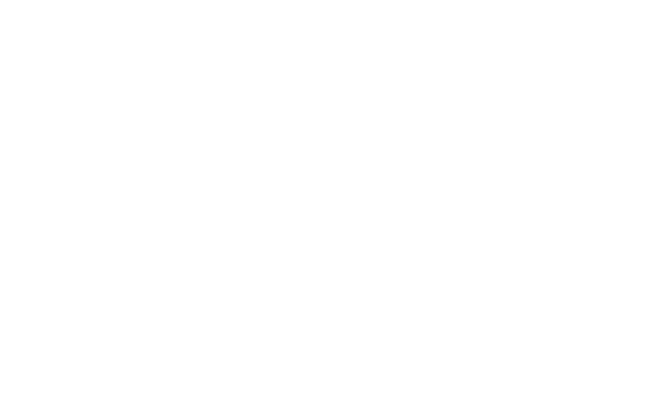
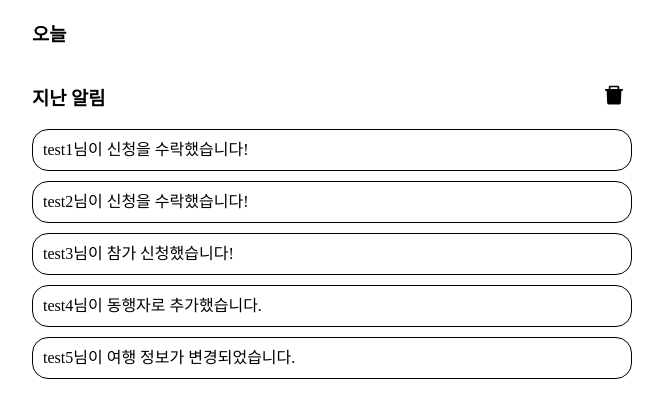
Before and after one commit to the-graces/matrip-web, a React (Create React App) app in the folder matrip/: page /notice in a window 1280 px wide. Before the commit this address had no page. Shown: the top 418 px of the page, without its empty margins (308-971 px from the left). Built offline with nearby package versions, Linux system fonts and the light colour scheme.

Commit message:
Merge feat: 알림 페이지 마크업
* feat: 알림 페이지 마크업
* refactor: 날짜 별 필터링 코드 개선
오늘 알림, 과거 알림 따로 filter() 썼었는데 reduce()로 수정
스타일드 컴포넌트 분리

```diff
--- a/matrip/src/App.tsx
+++ b/matrip/src/App.tsx
@@ -8,6 +8,7 @@
 
 import GlobalFonts from "./styles/fonts";
 import TripSchedule from "./pages/TripSchedule";
+import Notice from "./pages/Notice";
 
 function App() {
   return (
@@ -34,6 +35,10 @@
           path="/tripSchedule"
           element={<TripSchedule />}
         />
+        <Route
+          path="/notice"
+          element={<Notice />}
+        />
       </Routes>
     </BrowserRouter>
   );
--- /dev/null
+++ b/matrip/src/data/noticedata.ts
@@ -0,0 +1,32 @@
+export const noticedata = [
+  {
+    id: 1,
+    nick: "test1",
+    type: "accept",
+    date: "2023.7.9",
+  },
+  {
+    id: 2,
+    nick: "test2",
+    type: "accept",
+    date: "2023.7.1",
+  },
+  {
+    id: 3,
+    nick: "test3",
+    type: "request",
+    date: "2023.7.9",
+  },
+  {
+    id: 4,
+    nick: "test4",
+    type: "companion",
+    date: "2023.7.2",
+  },
+  {
+    id: 5,
+    nick: "test5",
+    type: "update",
+    date: "2023.7.3",
+  },
+];
--- /dev/null
+++ b/matrip/src/pages/Notice/index.tsx
@@ -0,0 +1,73 @@
+import React from "react";
+import { AiFillDelete } from "react-icons/ai";
+import { noticedata } from "../../data/noticedata";
+import * as gs from "../../styles/GlobalStyles";
+import * as ns from "./noticeStyle";
+
+type NoticeType = "accept" | "request" | "companion" | "update";
+
+const noticeMsgs: Record<NoticeType, string> = {
+  accept: "신청을 수락했습니다!",
+  request: "참가 신청했습니다!",
+  companion: "동행자로 추가했습니다.",
+  update: "여행 정보가 변경되었습니다.",
+};
+
+const getMsg = (notice: { type?: NoticeType }) => {
+  const msg = noticeMsgs[notice?.type as NoticeType];
+
+  if (msg) {
+    return `${msg}`;
+  } else {
+    return "";
+  }
+};
+
+function Notice() {
+  const today = new Date();
+  const arrangeToday = `${today.getFullYear()}.${
+    today.getMonth() + 1
+  }.${today.getDate()}`;
+
+  const { noticeToday, noticePast } = noticedata.reduce(
+    (acc, notice) => {
+      if (notice.date === arrangeToday) {
+        acc.noticeToday.push(notice);
+      } else {
+        acc.noticePast.push(notice);
+      }
+      return acc;
+    },
+    { noticeToday: [] as any, noticePast: [] as any }
+  );
+
+  return (
+    <gs.MainContainer>
+      <gs.MainBox>
+        <ns.NoticeBox>
+          <h3>오늘</h3>
+          {noticeToday?.map((notice: any) => (
+            <ns.NoticeMsg key={notice.id}>
+              {notice.nick}님이 {getMsg(notice)}
+            </ns.NoticeMsg>
+          ))}
+        </ns.NoticeBox>
+        <ns.NoticeBox>
+          <ns.NoticeTitle>
+            <h3>지난 알림</h3>
+            <ns.DeleteBtn>
+              <AiFillDelete size="24" />
+            </ns.DeleteBtn>
+          </ns.NoticeTitle>
+          {noticePast?.map((notice: any) => (
+            <ns.NoticeMsg key={notice.id}>
+              {notice.nick}님이 {getMsg(notice)}
+            </ns.NoticeMsg>
+          ))}
+        </ns.NoticeBox>
+      </gs.MainBox>
+    </gs.MainContainer>
+  );
+}
+
+export default Notice;
--- /dev/null
+++ b/matrip/src/pages/Notice/noticeStyle.tsx
@@ -0,0 +1,25 @@
+import { styled } from "styled-components";
+
+export const NoticeBox = styled.div`
+  width: 100%;
+`;
+
+export const NoticeMsg = styled.div`
+  border: solid #000 1px;
+  border-radius: 16px;
+  height: 40px;
+  line-height: 40px;
+  padding: 0 10px;
+  margin-bottom: 10px;
+`;
+
+export const NoticeTitle = styled.div`
+  display: flex;
+  justify-content: space-between;
+`;
+
+export const DeleteBtn = styled.button`
+  background: none;
+  border: none;
+  cursor: pointer;
+`;
```
Lines whose indentation alone changed are shown as unchanged.
